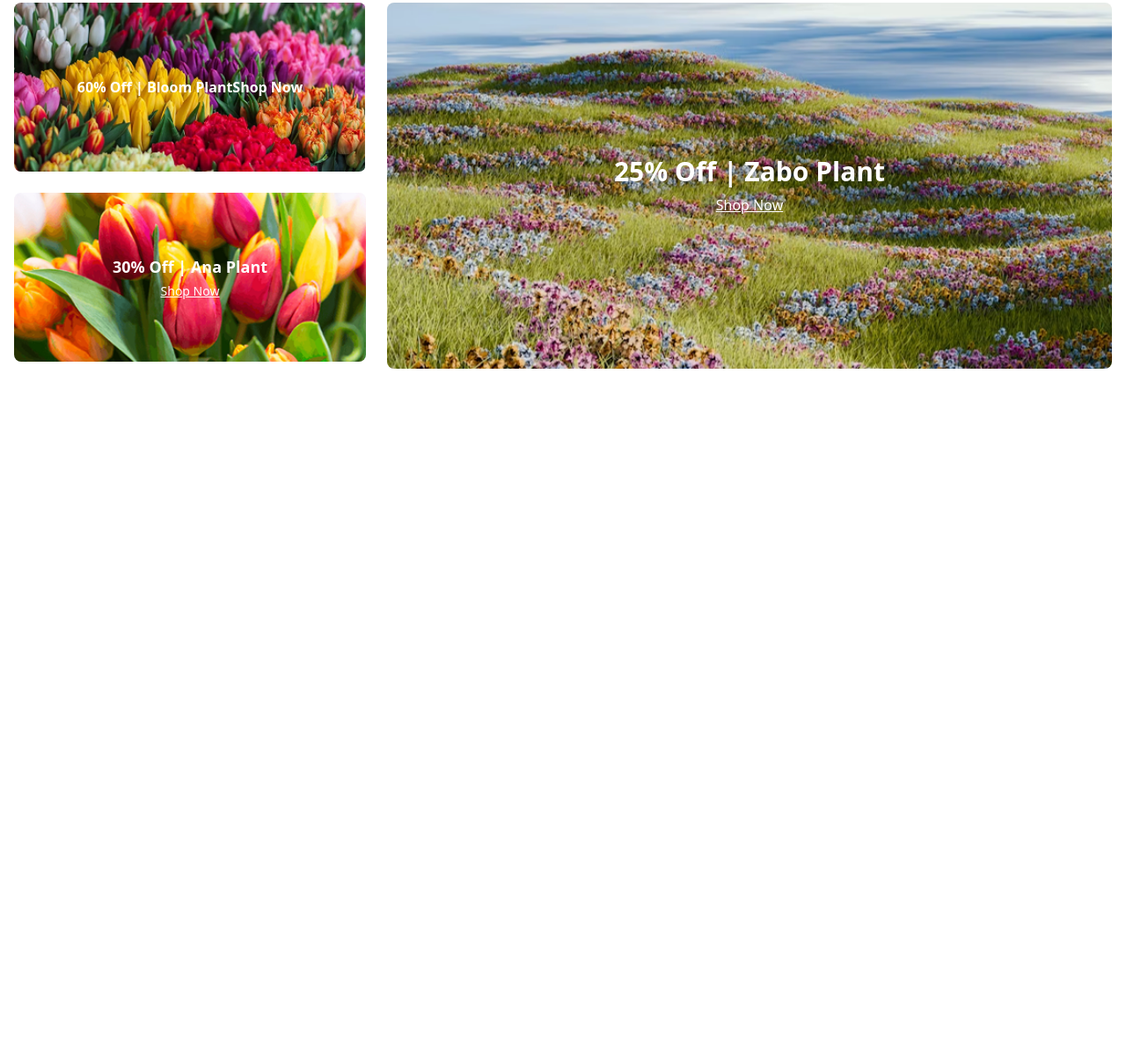
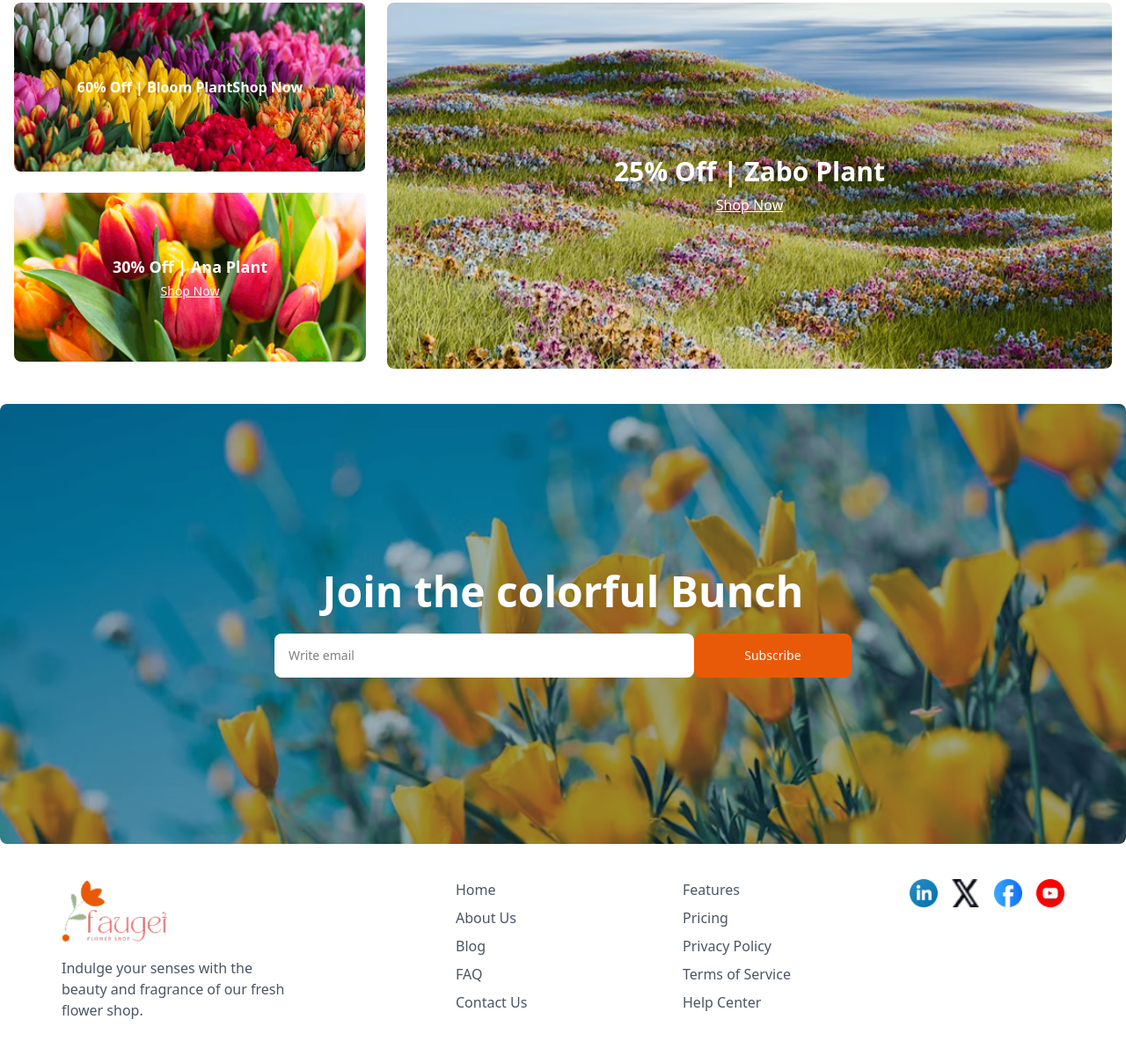
Before and after one commit to sohag8906/Flower-Flex-website-, a plain HTML site: page index.html in a window 1280 px wide. Shown: the part 2590-3790 px from the top of the page at 88% size. Before the commit the page ends 3049 px from the top, so only its background shows below. Drawn offline with nearby package versions, Linux system fonts and the light colour scheme.

Commit message:
added in last part

```diff
--- a/index.html
+++ b/index.html
@@ -173,11 +173,75 @@
 
   </div>
 </section>
+ </main>
+ <footer>
+<section class="grid grid-cols-1">
+    <div class="relative h-[300px] md:h-[400px] lg:h-[500px] rounded-lg overflow-hidden">
+       <img class="w-full h-full object-cover" src="assets/news-letter-bg.png" alt="">
+       <div class="absolute inset-0 bg-opacity-30 flex flex-col items-center justify-center text-center text-white px-4">
+        <h1 class="text-2xl sm:text-3xl md:text-4xl lg:text-5xl font-bold max-w-xl ">Join the colorful Bunch</h1>
+
+         <div class="flex flex-col md:flex-row gap-0 mt-6 w-full max-w-2xl px-2">
+        <input
+          type="email"
+          placeholder="Write email"
+          class="w-[500px] h-[50px]  px-4 rounded-lg bg-white text-black text-sm outline-none"
+        >
+        <button class="bg-[#E95A08] text-white px-6 w-[186px] h-[50px] rounded-lg text-sm">
+          Subscribe
+        </button>
+      </div>
+       </div>
+    </div>
+ </section>
+
+ <section class="bg-white text-gray-600 px-4 py-10">
+  <div class="max-w-[1140px] mx-auto flex flex-col md:flex-row md:justify-between md:items-start gap-10">
+
+
+    <div class="md:w-1/3">
+      <img src="assets/logo.png" alt="Logo" class="mb-4 w-[120px]">
+      <p>
+        Indulge your senses with the <br>
+        beauty and fragrance of our fresh <br>
+        flower shop.
+      </p>
+    </div>
+
+
+    <div class="md:w-1/6">
+      <ul class="space-y-2">
+        <li><a href="">Home</a></li>
+        <li><a href="">About Us</a></li>
+        <li><a href="">Blog</a></li>
+        <li><a href="">FAQ</a></li>
+        <li><a href="">Contact Us</a></li>
+      </ul>
+    </div>
+
+
+   <div class="md:w-1/6">
+      <ul class="space-y-2">
+        <li><a href="">Features</a></li>
+        <li><a href="">Pricing</a></li>
+        <li><a href="">Privacy Policy</a></li>
+        <li><a href="">Terms of Service</a></li>
+        <li><a href="">Help Center</a></li>
+      </ul>
+    </div>
 
 
 
-    </main>
-    <footer>
+    <div class="flex gap-4 items-center md:items-start">
+      <img class="w-[32px] h-[32px]" src="assets/icon-linkedin.png" alt="LinkedIn">
+      <img class="w-[32px] h-[32px]" src="assets/icon-twitter.png" alt="Twitter">
+      <img class="w-[32px] h-[32px]" src="assets/icon-facebook.png" alt="Facebook">
+      <img class="w-[32px] h-[32px]" src="assets/icon-youtube.png" alt="YouTube">
+    </div>
+
+  </div>
+</section>
+
 
 
     </footer>
```
